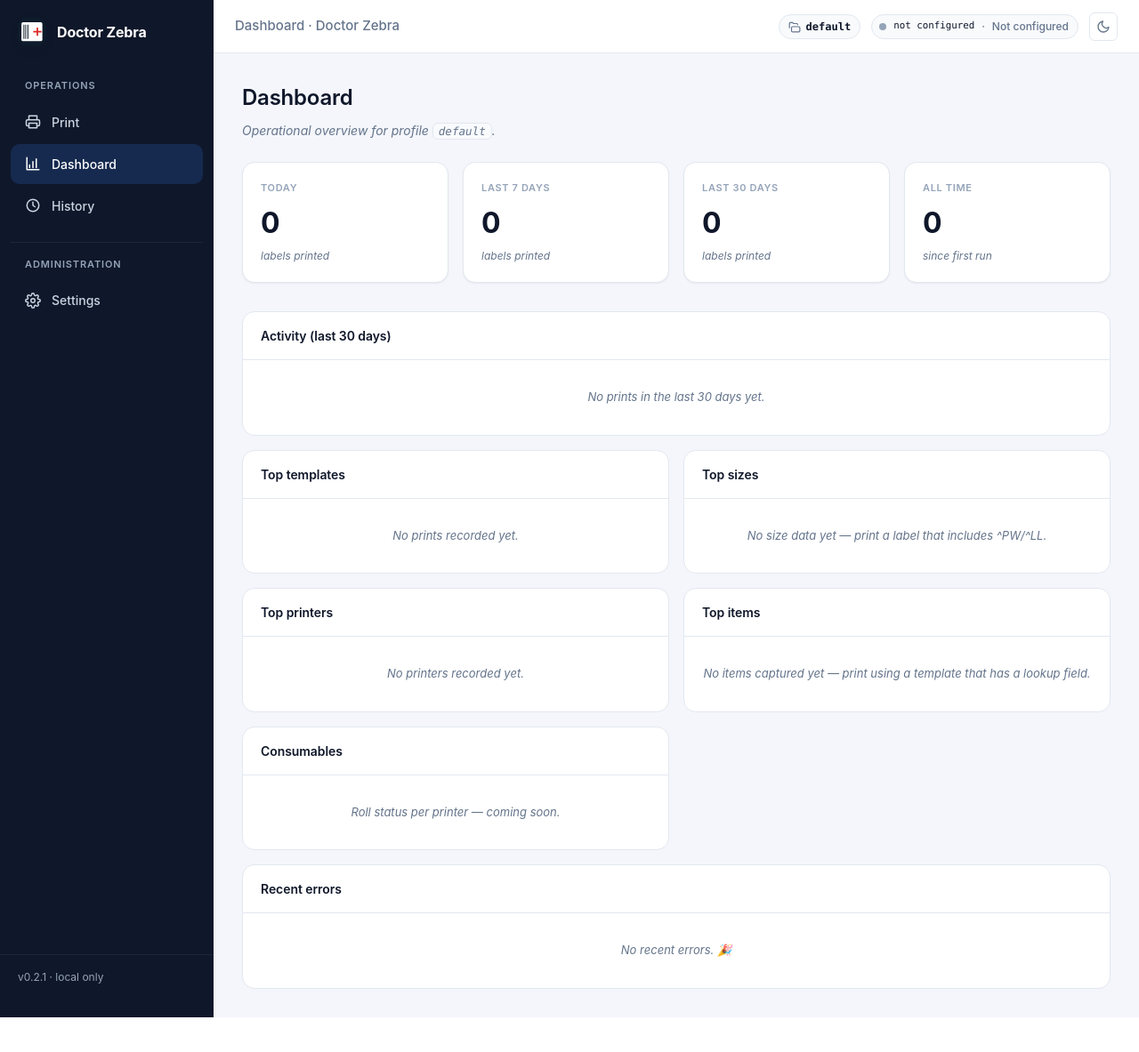
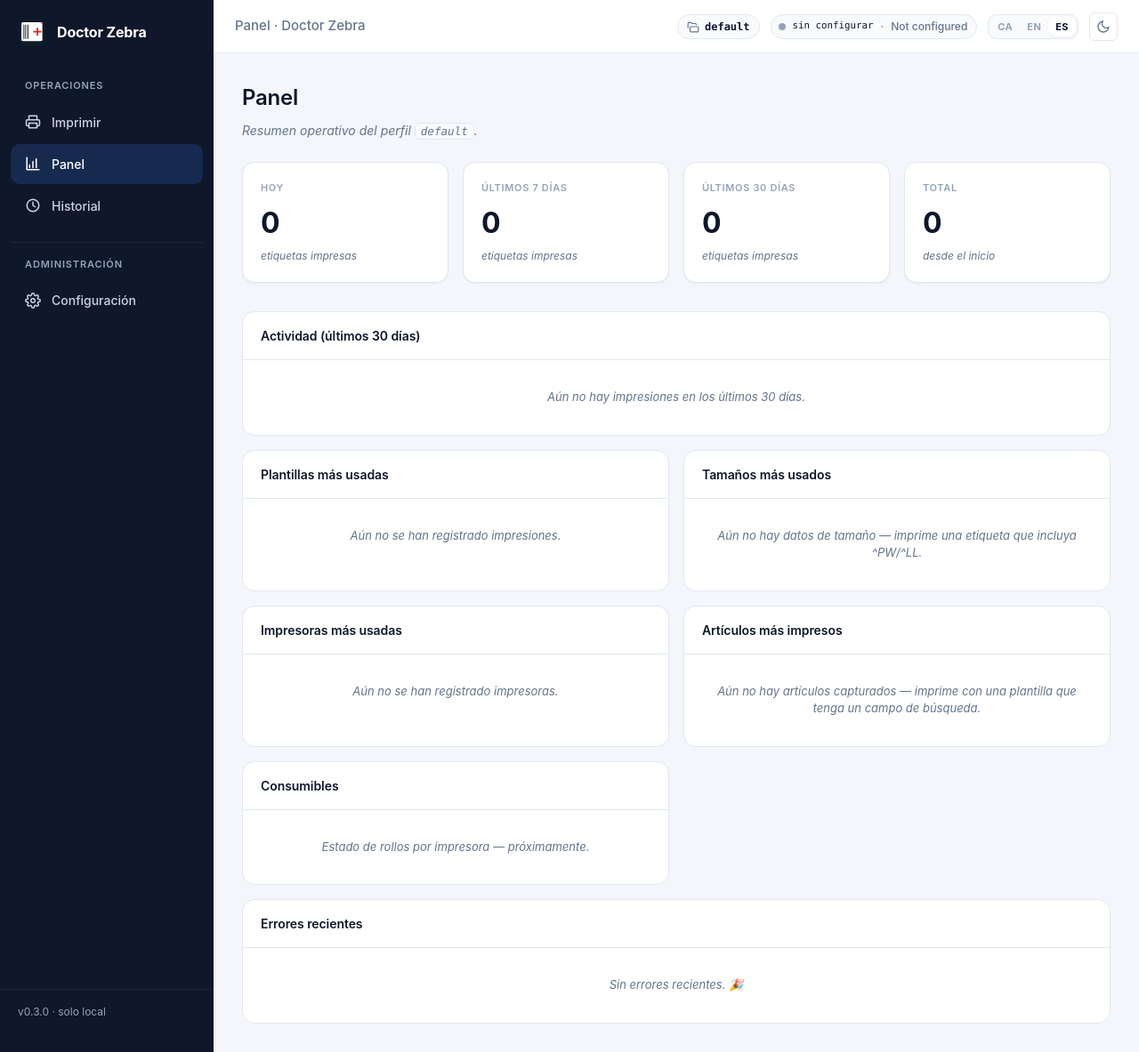
Before and after one commit to fcopuerto/doctor-zebra, a Flask app: page /dashboard in a window 1280 px wide. Shown: the whole page at 89% size. Before the commit the page ends 1144 px from the top, so only its background shows below. Run offline with Flask 3, Linux system fonts and the light colour scheme; data that the repository does not hold is empty; some libraries are stand-ins or nearby versions.

Commit message:
i18n F1: EN/ES/CA support — sidebar, topbar, dashboard, history (0.3.0)
Stack: flat JSON catalogs in i18n/<lang>.json — no Flask-Babel/gettext,
no extract/compile step, trivial to bundle in PyInstaller. Adding a
string is two edits (en.json + the other languages) instead of a tooling
ritual.

zebra/i18n.py
  - load_all() reads the JSON files at startup.
  - translate(key, lang) resolves with English fallback, then key
    passthrough so missing translations are visible without crashing.
  - pick(cookie, accept_language) implements the resolution order.
  - DEFAULT_LANG = 'es' per user choice; FALLBACK_LANG = 'en' as the
    canonical key catalogue.

zebra/__init__.py
  - i18n.load_all() wired into create_app.
  - before_request resolves g.lang from cookie / Accept-Language.
  - context_processor exposes t(key), lang, available_langs to Jinja.

zebra/routes/labels.py
  - POST /api/lang/<code> sets a 1-year cookie. 400 on unsupported code.

UI
  - Topbar gets a 3-button language switcher (EN · ES · CA) with the
    active language styled as pressed. theme.js POSTs and reloads.
  - <html lang> reflects the active language.
  - sidebar (Operations/Administration sections, Print/Dashboard/History/
    Settings, footer), topbar tooltips, full dashboard (KPIs, panel
    titles, empty states, errors table) and history page now use t().

build_desktop.spec
  - i18n/ added to datas so JSON travels inside the .exe.

Pending for 0.3.1: print form, wizard, settings hub and per-section
config pages.

Co-Authored-By: Claude Opus 4.7 (1M context) <noreply@anthropic.com>

```diff
--- a/static/styles.css
+++ b/static/styles.css
@@ -2289,3 +2289,40 @@ tbody tr:hover {
     font-size: 11px;
     font-weight: 600;
 }
+
+/* ========================================================================
+   Topbar language switcher
+   ======================================================================== */
+.lang-switcher {
+    display: inline-flex;
+    align-items: center;
+    gap: 0;
+    background: var(--surface-2, rgba(0, 0, 0, 0.04));
+    border: 1px solid var(--border, #e5e7eb);
+    border-radius: var(--r-md);
+    padding: 2px;
+}
+.lang-switcher__btn {
+    appearance: none;
+    background: transparent;
+    border: 0;
+    padding: 4px 8px;
+    font-size: 11px;
+    font-weight: 700;
+    letter-spacing: 0.04em;
+    color: var(--text-subtle);
+    border-radius: calc(var(--r-md) - 2px);
+    cursor: pointer;
+    transition: background 0.12s, color 0.12s;
+    font-family: inherit;
+}
+.lang-switcher__btn:hover:not(.active) {
+    background: rgba(0, 0, 0, 0.04);
+    color: var(--text);
+}
+.lang-switcher__btn.active {
+    background: var(--surface, #fff);
+    color: var(--text);
+    box-shadow: var(--sh-sm, 0 1px 2px rgba(0, 0, 0, 0.04));
+    cursor: default;
+}
--- a/static/theme.js
+++ b/static/theme.js
@@ -6,10 +6,29 @@
     }
     document.addEventListener('DOMContentLoaded', () => {
         const btn = document.getElementById('themeToggle');
-        if (!btn) return;
-        btn.addEventListener('click', () => {
-            const current = document.documentElement.getAttribute('data-theme') || 'light';
-            apply(current === 'dark' ? 'light' : 'dark');
+        if (btn) {
+            btn.addEventListener('click', () => {
+                const current = document.documentElement.getAttribute('data-theme') || 'light';
+                apply(current === 'dark' ? 'light' : 'dark');
+            });
+        }
+
+        // Language switcher: POST to /api/lang/<code>, then reload so the
+        // server re-renders the page with the chosen catalog.
+        document.querySelectorAll('.lang-switcher__btn').forEach(b => {
+            b.addEventListener('click', async () => {
+                const code = b.getAttribute('data-lang');
+                if (!code || b.classList.contains('active')) return;
+                try {
+                    const r = await fetch(`/api/lang/${encodeURIComponent(code)}`, {
+                        method: 'POST',
+                        headers: { 'Accept': 'application/json' },
+                    });
+                    if (r.ok) location.reload();
+                } catch (e) {
+                    console.error('Failed to switch language', e);
+                }
+            });
         });
     });
 })();
--- a/templates/base.html
+++ b/templates/base.html
@@ -1,5 +1,5 @@
 <!DOCTYPE html>
-<html lang="en" data-theme="light">
+<html lang="{{ lang }}" data-theme="light">
 
 <head>
     <meta charset="UTF-8">
@@ -95,24 +95,24 @@
                 Doctor Zebra
             </div>
             <nav class="sidebar__nav">
-                <div class="sidebar__section">Operations</div>
+                <div class="sidebar__section">{{ t('nav.section.operations') }}</div>
                 <a href="{{ url_for('labels.index') }}"
                     class="sidebar__link {% if request.endpoint == 'labels.index' %}active{% endif %}">
                     <svg class="icon"><use href="#i-printer" /></svg>
-                    Print
+                    {{ t('nav.print') }}
                 </a>
                 <a href="{{ url_for('labels.dashboard') }}"
                     class="sidebar__link {% if request.endpoint == 'labels.dashboard' %}active{% endif %}">
                     <svg class="icon"><use href="#i-bar-chart" /></svg>
-                    Dashboard
+                    {{ t('nav.dashboard') }}
                 </a>
                 <a href="{{ url_for('labels.history') }}"
                     class="sidebar__link {% if request.endpoint == 'labels.history' %}active{% endif %}">
                     <svg class="icon"><use href="#i-history" /></svg>
-                    History
+                    {{ t('nav.history') }}
                 </a>
 
-                <div class="sidebar__section sidebar__section--with-divider">Administration</div>
+                <div class="sidebar__section sidebar__section--with-divider">{{ t('nav.section.administration') }}</div>
                 {% set _settings_endpoints = ['config.config_page', 'config.printers',
                     'config.templates_list', 'config.connections_page', 'config.wizard',
                     'config.profiles_page',
@@ -120,11 +120,11 @@
                 <a href="{{ url_for('config.config_page') }}"
                     class="sidebar__link {% if request.endpoint in _settings_endpoints %}active{% endif %}">
                     <svg class="icon"><use href="#i-settings" /></svg>
-                    Settings
+                    {{ t('nav.settings') }}
                 </a>
             </nav>
             <div class="sidebar__footer">
-                v{{ app_version }} · local only
+                v{{ app_version }} · {{ t('nav.footer.local_only') }}
             </div>
         </aside>
 
@@ -133,18 +133,27 @@
             <div class="topbar__title">{% block topbar_title %}{{ self.title() }}{% endblock %}</div>
             <div class="topbar__right">
                 <a href="{{ url_for('config.profiles_page') }}"
-                   class="profile-pill" title="Active profile — click to manage">
+                   class="profile-pill" title="{{ t('topbar.profile.tooltip') }}">
                     <svg class="icon"><use href="#i-folders" /></svg>
                     <code>{{ active_profile }}</code>
                 </a>
                 <span class="status-pill" title="Current printer">
                     <span class="status-dot {{ status_color }}"></span>
-                    <code>{{ active_printer or 'not configured' }}</code>
+                    <code>{{ active_printer or t('topbar.printer.not_configured') }}</code>
                     <span>·</span>
                     <span>{{ printer_status }}</span>
                 </span>
-                <button type="button" class="theme-toggle" id="themeToggle" aria-label="Toggle theme"
-                    title="Toggle dark mode">
+                <div class="lang-switcher" role="group" aria-label="{{ t('topbar.lang.label') }}">
+                    {% for l in available_langs %}
+                    <button type="button"
+                            class="lang-switcher__btn {% if l.code == lang %}active{% endif %}"
+                            data-lang="{{ l.code }}"
+                            title="{{ l.name }}">{{ l.short }}</button>
+                    {% endfor %}
+                </div>
+                <button type="button" class="theme-toggle" id="themeToggle"
+                        aria-label="{{ t('topbar.toggle_theme') }}"
+                        title="{{ t('topbar.toggle_theme') }}">
                     <svg class="icon icon-moon">
                         <use href="#i-moon" />
                     </svg>
--- a/templates/dashboard.html
+++ b/templates/dashboard.html
@@ -1,5 +1,5 @@
 {% extends "base.html" %}
-{% block title %}Dashboard · Doctor Zebra{% endblock %}
+{% block title %}{{ t('dashboard.title') }} · Doctor Zebra{% endblock %}
 
 {% macro top_table(rows, key, empty_msg) %}
     {% if rows %}
@@ -25,31 +25,31 @@
 {% block content %}
 <section class="dashboard">
     <header class="dashboard__header">
-        <h1>Dashboard</h1>
-        <p class="muted">Operational overview for profile <code>{{ active_profile }}</code>.</p>
+        <h1>{{ t('dashboard.title') }}</h1>
+        <p class="muted">{{ t('dashboard.subtitle') }} <code>{{ active_profile }}</code>.</p>
     </header>
 
     <!-- ============================== KPI cards -->
     <div class="kpi-grid">
         <div class="kpi-card">
-            <div class="kpi-card__label">Today</div>
+            <div class="kpi-card__label">{{ t('dashboard.kpi.today') }}</div>
             <div class="kpi-card__value">{{ kpis.today }}</div>
-            <div class="kpi-card__hint muted">labels printed</div>
+            <div class="kpi-card__hint muted">{{ t('dashboard.kpi.labels_printed') }}</div>
         </div>
         <div class="kpi-card">
-            <div class="kpi-card__label">Last 7 days</div>
+            <div class="kpi-card__label">{{ t('dashboard.kpi.week') }}</div>
             <div class="kpi-card__value">{{ kpis.week }}</div>
-            <div class="kpi-card__hint muted">labels printed</div>
+            <div class="kpi-card__hint muted">{{ t('dashboard.kpi.labels_printed') }}</div>
         </div>
         <div class="kpi-card">
-            <div class="kpi-card__label">Last 30 days</div>
+            <div class="kpi-card__label">{{ t('dashboard.kpi.month') }}</div>
             <div class="kpi-card__value">{{ kpis.month }}</div>
-            <div class="kpi-card__hint muted">labels printed</div>
+            <div class="kpi-card__hint muted">{{ t('dashboard.kpi.labels_printed') }}</div>
         </div>
         <div class="kpi-card">
-            <div class="kpi-card__label">All time</div>
+            <div class="kpi-card__label">{{ t('dashboard.kpi.all_time') }}</div>
             <div class="kpi-card__value">{{ kpis.total }}</div>
-            <div class="kpi-card__hint muted">since first run</div>
+            <div class="kpi-card__hint muted">{{ t('dashboard.kpi.since_first_run') }}</div>
         </div>
     </div>
 
@@ -57,55 +57,55 @@
     <div class="dashboard__grid">
         <article class="dashboard__panel dashboard__panel--wide">
             <header class="dashboard__panel-head">
-                <h2>Activity (last 30 days)</h2>
+                <h2>{{ t('dashboard.panel.activity') }}</h2>
             </header>
             <div class="dashboard__panel-body">
                 {% if kpis.month %}
                     {{ activity_chart|safe }}
                 {% else %}
-                    <p class="muted dashboard__empty">No prints in the last 30 days yet.</p>
+                    <p class="muted dashboard__empty">{{ t('dashboard.empty.no_30d') }}</p>
                 {% endif %}
             </div>
         </article>
 
         <article class="dashboard__panel">
-            <header class="dashboard__panel-head"><h2>Top templates</h2></header>
+            <header class="dashboard__panel-head"><h2>{{ t('dashboard.panel.top_templates') }}</h2></header>
             <div class="dashboard__panel-body">
-                {{ top_table(top_templates, 'template_file', 'No prints recorded yet.') }}
+                {{ top_table(top_templates, 'template_file', t('dashboard.empty.templates')) }}
             </div>
         </article>
 
         <article class="dashboard__panel">
-            <header class="dashboard__panel-head"><h2>Top sizes</h2></header>
+            <header class="dashboard__panel-head"><h2>{{ t('dashboard.panel.top_sizes') }}</h2></header>
             <div class="dashboard__panel-body">
-                {{ top_table(top_sizes, 'label', 'No size data yet — print a label that includes ^PW/^LL.') }}
+                {{ top_table(top_sizes, 'label', t('dashboard.empty.sizes')) }}
             </div>
         </article>
 
         <article class="dashboard__panel">
-            <header class="dashboard__panel-head"><h2>Top printers</h2></header>
+            <header class="dashboard__panel-head"><h2>{{ t('dashboard.panel.top_printers') }}</h2></header>
             <div class="dashboard__panel-body">
-                {{ top_table(top_printers, 'printer_name', 'No printers recorded yet.') }}
+                {{ top_table(top_printers, 'printer_name', t('dashboard.empty.printers')) }}
             </div>
         </article>
 
         <article class="dashboard__panel">
-            <header class="dashboard__panel-head"><h2>Top items</h2></header>
+            <header class="dashboard__panel-head"><h2>{{ t('dashboard.panel.top_items') }}</h2></header>
             <div class="dashboard__panel-body">
-                {{ top_table(top_items, 'lookup_key', 'No items captured yet — print using a template that has a lookup field.') }}
+                {{ top_table(top_items, 'lookup_key', t('dashboard.empty.items')) }}
             </div>
         </article>
 
         <article class="dashboard__panel">
-            <header class="dashboard__panel-head"><h2>Consumables</h2></header>
+            <header class="dashboard__panel-head"><h2>{{ t('dashboard.panel.consumables') }}</h2></header>
             <div class="dashboard__panel-body">
-                <p class="muted dashboard__empty">Roll status per printer — coming soon.</p>
+                <p class="muted dashboard__empty">{{ t('dashboard.empty.consumables') }}</p>
             </div>
         </article>
 
         <article class="dashboard__panel dashboard__panel--wide">
             <header class="dashboard__panel-head">
-                <h2>Recent errors</h2>
+                <h2>{{ t('dashboard.panel.recent_errors') }}</h2>
                 {% if recent_errors %}<span class="badge badge--err">{{ recent_errors|length }}</span>{% endif %}
             </header>
             <div class="dashboard__panel-body">
@@ -113,10 +113,10 @@
                 <table class="errors-table">
                     <thead>
                         <tr>
-                            <th>When</th>
-                            <th>Template</th>
-                            <th>Printer</th>
-                            <th>Error</th>
+                            <th>{{ t('dashboard.errors.col.when') }}</th>
+                            <th>{{ t('dashboard.errors.col.template') }}</th>
+                            <th>{{ t('dashboard.errors.col.printer') }}</th>
+                            <th>{{ t('dashboard.errors.col.error') }}</th>
                         </tr>
                     </thead>
                     <tbody>
@@ -131,7 +131,7 @@
                     </tbody>
                 </table>
                 {% else %}
-                <p class="muted dashboard__empty">No recent errors. 🎉</p>
+                <p class="muted dashboard__empty">{{ t('dashboard.empty.no_errors') }}</p>
                 {% endif %}
             </div>
         </article>
--- a/zebra/routes/labels.py
+++ b/zebra/routes/labels.py
@@ -9,8 +9,8 @@ from flask import (
 )
 
 from zebra import (
-    cache_scheduler, datasources, db, fields as fields_mod, lookup_cache,
-    preview, zpl,
+    LANG_COOKIE, cache_scheduler, datasources, db, fields as fields_mod,
+    i18n, lookup_cache, preview, zpl,
 )
 from zebra.constants import MAX_COPIES
 from zebra.datasources.base import DataSourceError
@@ -304,6 +304,23 @@ def history():
     return render_template('history.html', records=records)
 
 
+@bp.route('/api/lang/<code>', methods=['POST'])
+def set_lang(code):
+    """Persist the user's language choice in a cookie. Idempotent."""
+    if not i18n.is_supported(code):
+        return jsonify({'ok': False, 'error': 'unsupported language'}), 400
+    resp = jsonify({'ok': True, 'lang': code.lower()})
+    # 1-year cookie, available across the whole app, not exposed to JS by
+    # accident on third-party origins. Marked as session-persistent.
+    resp.set_cookie(
+        LANG_COOKIE, code.lower(),
+        max_age=60 * 60 * 24 * 365,
+        samesite='Lax',
+        httponly=False,
+    )
+    return resp
+
+
 @bp.route('/dashboard')
 def dashboard():
     """Operational overview: KPIs, top templates/sizes/printers, errors."""
```
Also changed, not shown: i18n/ca.json (added, +52 -0 lines), i18n/en.json (added, +52 -0 lines), i18n/es.json (added, +52 -0 lines), templates/history.html (+9 -10 lines), zebra/__init__.py (+22 -3 lines), zebra/i18n.py (added, +113 -0 lines), CHANGELOG.md, 1 other file.
